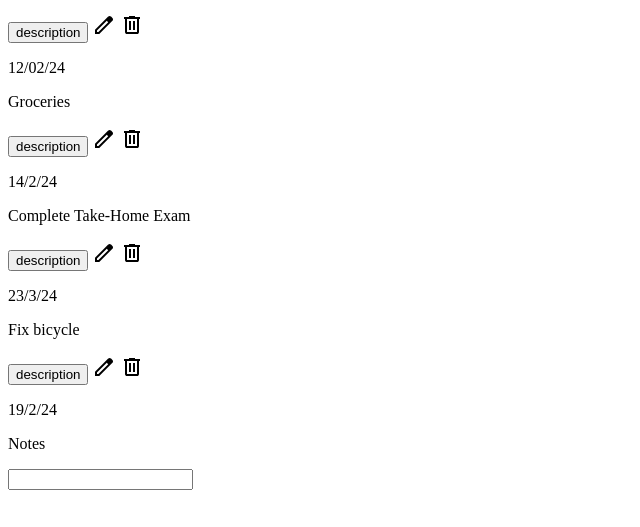
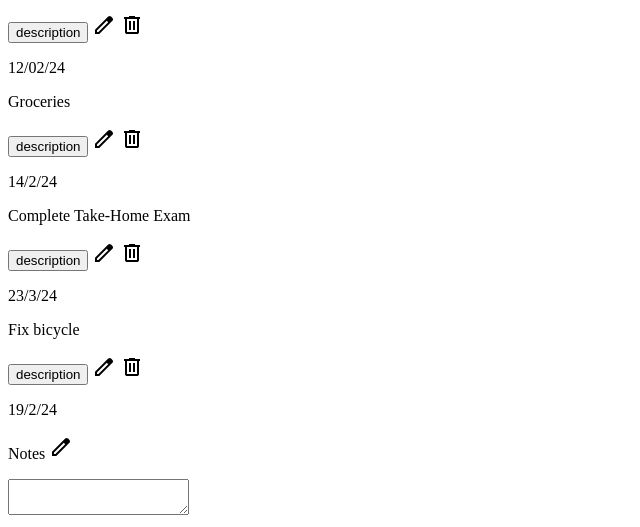
Before and after one commit to Francisco1220/todo-list-app, a website: page src/template.html in a window 1280 px wide. Shown: the part 567-1094 px from the top of the page, without its empty margins (0-640 px from the left). Before the commit the page ends 1065 px from the top, so only its background shows below. Drawn offline with Linux system fonts and the light colour scheme.

Commit message:
Add text area and edit buttons for notes

```diff
--- a/src/template.html
+++ b/src/template.html
@@ -88,9 +88,11 @@
                 </div>
             </div>
             <div class="notes">
-                <p>Notes</p>
+                <p class="title">Notes
+                    <img src="./assets/icons/edit-pen.svg" alt="">
+                </p>
                 <!--Notes will be edited in DOM via Javascript-->
-                <div class="text-area"><input type="text"></div>
+                <textarea></textarea>
             </div>
         </div>
     </body>
```
